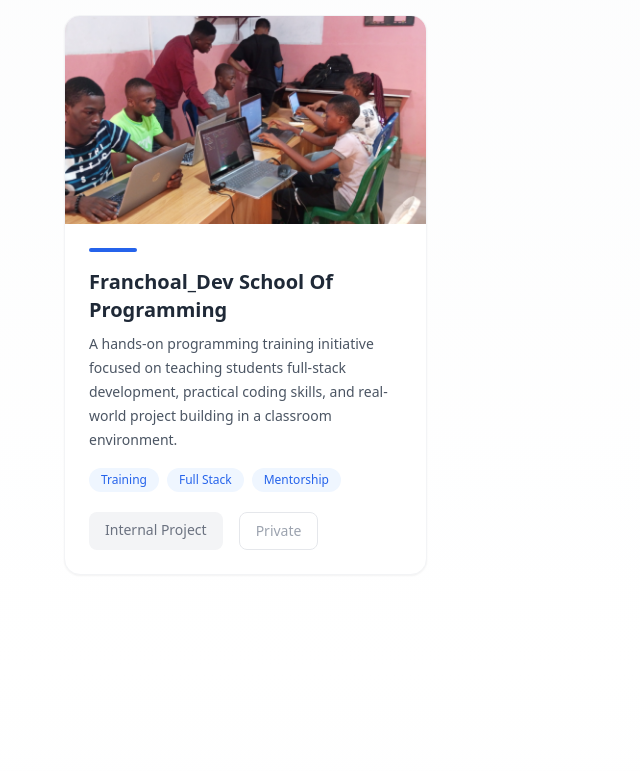
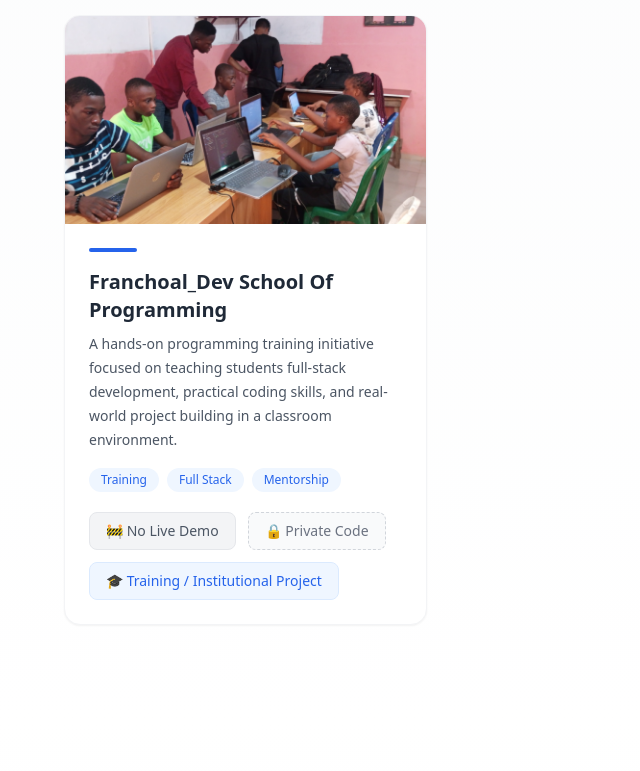
Before and after one commit to franchoal/franklin-agbaje-portfolio, a React (Vite) app: page / in a window 1280 px wide. Shown: the part 2355-3126 px from the top of the page, without its empty margins (0-640 px from the left). Built offline with nearby package versions, Linux system fonts and the light colour scheme.

Commit message:
Add adjustments

```diff
--- a/src/components/Projects.jsx
+++ b/src/components/Projects.jsx
@@ -132,14 +132,15 @@ export default function Projects() {
                 </div>
 
                 {/* BUTTONS */}
-                <div className="flex gap-4">
+<div className="flex gap-3 flex-wrap">
 
+  {/* LIVE DEMO */}
   {project.live ? (
     <a
       href={project.live}
       target="_blank"
       rel="noopener noreferrer"
-                      className={`text-sm px-4 py-2 rounded-lg text-white transition ${
+      className={`text-sm px-4 py-2 rounded-lg text-white transition shadow-sm ${
         project.color === "blue"
           ? "bg-blue-600 hover:bg-blue-700"
           : project.color === "green"
@@ -150,23 +151,31 @@ export default function Projects() {
       Live Demo
     </a>
   ) : (
-                    <span className="text-sm px-4 py-2 rounded-lg bg-gray-100 text-gray-500">
-                      Internal Project
+    <span className="text-sm px-4 py-2 rounded-lg bg-gray-100 text-gray-600 border border-gray-200">
+      🚧 No Live Demo
     </span>
   )}
 
+  {/* GITHUB */}
   {project.github ? (
     <a
       href={project.github}
       target="_blank"
       rel="noopener noreferrer"
-                      className="text-sm px-4 py-2 rounded-lg border border-gray-300 hover:border-gray-500 transition"
+      className="text-sm px-4 py-2 rounded-lg border border-gray-300 hover:border-gray-500 hover:bg-gray-50 transition"
     >
       GitHub
     </a>
   ) : (
-                    <span className="text-sm px-4 py-2 rounded-lg border border-gray-200 text-gray-400">
-                      Private
+    <span className="text-sm px-4 py-2 rounded-lg bg-gray-50 text-gray-500 border border-dashed border-gray-300">
+      🔒 Private Code
+    </span>
+  )}
+
+  {/* SPECIAL TAG (optional but powerful) */}
+  {!project.live && !project.github && (
+    <span className="text-sm px-4 py-2 rounded-lg bg-blue-50 text-blue-600 border border-blue-100">
+      🎓 Training / Institutional Project
     </span>
   )}
 
```
Lines whose indentation alone changed are shown as unchanged.
